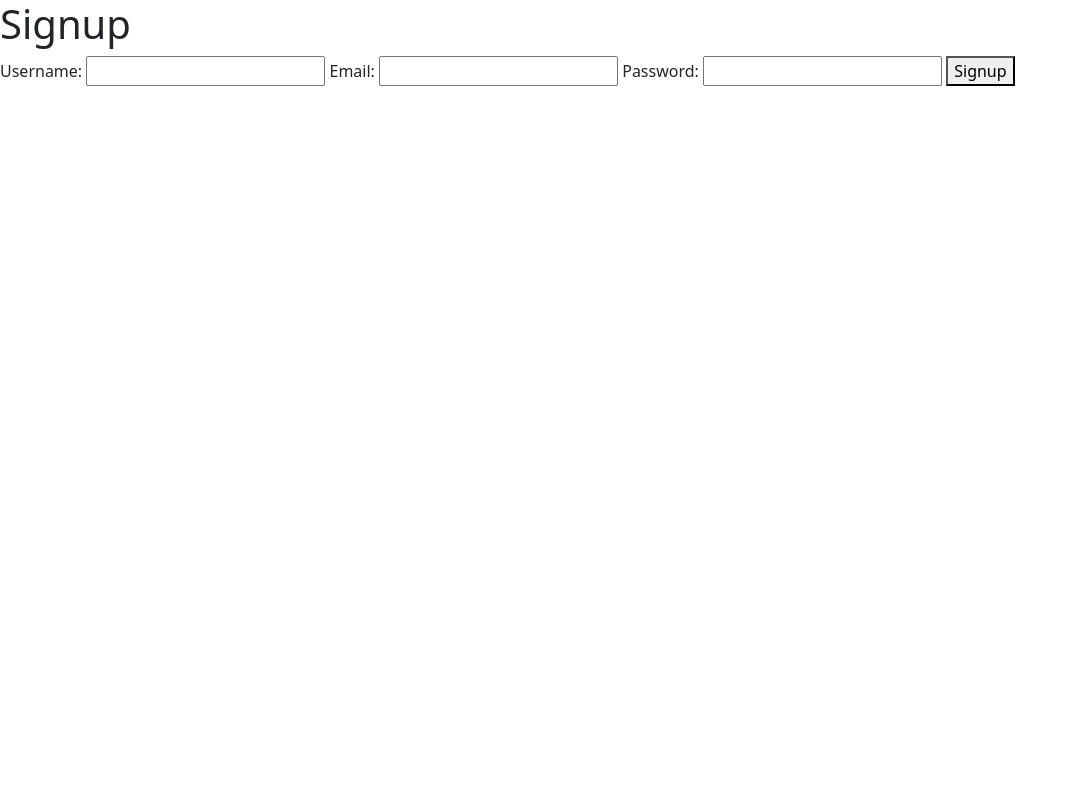
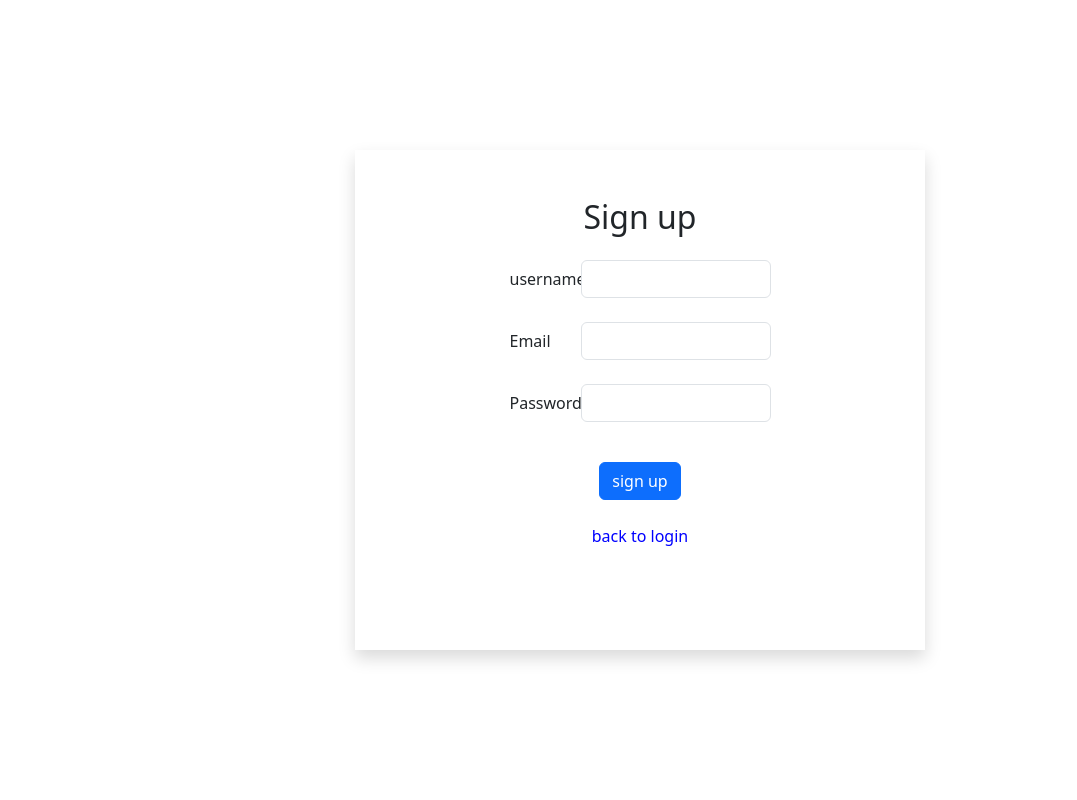
Before and after one commit to Nandakishore-pr/django_rest_api, a Django app: template templates/api/signup.html in a window 1280 px wide. Shown: the whole page, without its empty margins (0-1077 px from the left). Run offline with Django 5.2, Linux system fonts and the light colour scheme; the template is opened without the code that fills it, so the values that code supplies are empty.

Commit message:
designed login and signup page ,added button for google authentication

```diff
--- a/templates/api/signup.html
+++ b/templates/api/signup.html
@@ -1,22 +1,66 @@
 <!-- signup.html -->
+
+<!-- login.html -->
 <!DOCTYPE html>
 <html lang="en">
 <head>
     <meta charset="UTF-8">
-    <title>Signup Page</title>
+    <title>Login</title>
     <link href="https://cdn.jsdelivr.net/npm/bootstrap@5.3.3/dist/css/bootstrap.min.css" rel="stylesheet" integrity="sha384-QWTKZyjpPEjISv5WaRU9OFeRpok6YctnYmDr5pNlyT2bRjXh0JMhjY6hW+ALEwIH" crossorigin="anonymous">
+    <style>
+        /* Custom CSS to center the form vertically */
+        .vertical-center {
+            min-height: 100vh; /* Adjust this value as needed */
+            display: flex;
+            align-items: center;
+            justify-content:center;
+        }
+        .form-size{
+            width: 570px;
+            height:500px;
+        }
+    </style>
 </head>
 <body>
-    <h1>Signup</h1>
-    <form method="post" action="{% url 'signup' %}">
-        <label for="username">Username:</label>
-        <input type="text" id="username" name="username">
-        <label for="email">Email:</label>
-        <input type="email" id="email" name="email">
-        <label for="password">Password:</label>
-        <input type="password" id="password" name="password">
-        <button type="submit">Signup</button>
-    </form>
+
+
+    <div class="container vertical-center ">
+        <div class="row justify-content-center shadow form-size">
+            {% if logout_message %}
+                <p>{{ logout_message }}</p>
+            {% endif %}
+            <div class="col-md-6 mb-5 mt-5">
+                <h2 class="text-center mb-4">
+                    Sign up</h2>
+                <form method="post" action="{% url 'login' %}">
+                    {% csrf_token %}
+                    <div class="mb-4 row">
+                        <label for="username" class="col-sm-3 col-form-label">username</label>
+                        <div class="col-sm-9">
+                            <input type="username" class="form-control" name="username" id="username" required>
+                        </div>
+                    </div>
+                    <div class="mb-4 row">
+                        <label for="email" class="col-sm-3 col-form-label">Email</label>
+                        <div class="col-sm-9">
+                            <input type="email" class="form-control" name="email" id="email" required>
+                        </div>
+                    </div>
+                    <div class="mb-3 row">
+                        <label for="password" class="col-sm-3 col-form-label">Password</label>
+                        <div class="col-sm-9">
+                            <input type="password" class="form-control" name="password" id="password" required>  <br>
+                        </div>
+                    </div>
+
+                    <div class="text-center">
+                        <button type="submit" class="btn btn-primary">sign up</button><br><br>
+                        <a href="{% url "login" %}" style='text-decoration:None;color:blue'>back to login</a>
+                    </div>
+                </form>
+            </div>
+        </div>
+    </div>
+    <script src="https://cdn.jsdelivr.net/npm/bootstrap@5.3.3/dist/js/bootstrap.bundle.min.js" integrity="sha384-YvpcrYf0tY3lHB60NNkmXc5s9fDVZLESaAA55NDzOxhy9GkcIdslK1eN7N6jIeHz" crossorigin="anonymous"></script>
 </body>
-<script src="https://cdn.jsdelivr.net/npm/bootstrap@5.3.3/dist/js/bootstrap.bundle.min.js" integrity="sha384-YvpcrYf0tY3lHB60NNkmXc5s9fDVZLESaAA55NDzOxhy9GkcIdslK1eN7N6jIeHz" crossorigin="anonymous"></script>
 </html>
```
Also changed, not shown: api/views.py (+9 -2 lines), templates/api/login.html (+9 -4 lines).
